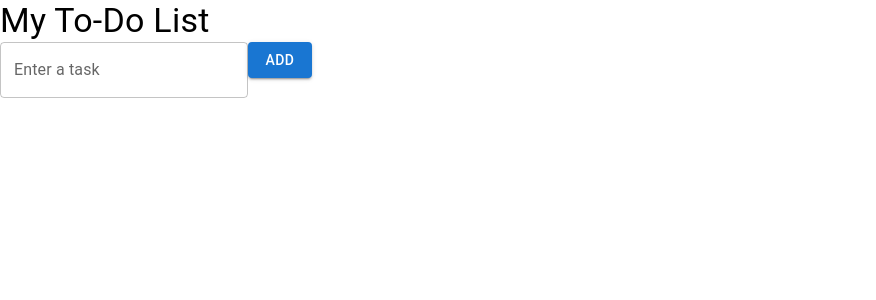
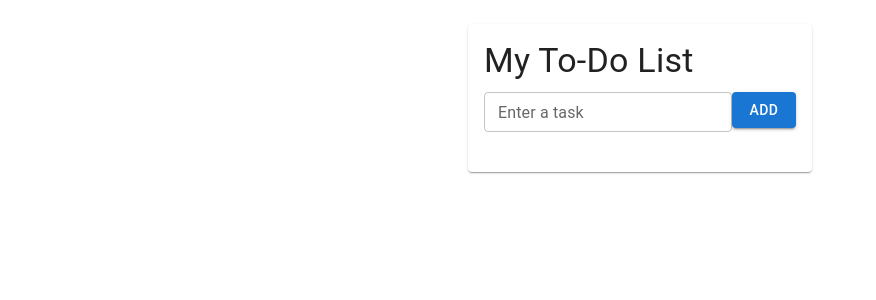
Before and after one commit to andriibur/basic-react, a React (Create React App) app in the folder todoapp/: page / in a window 1280 px wide. Shown: the top 300 px of the page, without its empty margins (0-876 px from the left). Built offline with nearby package versions, Linux system fonts and the light colour scheme.

Commit message:
basic func

```diff
--- a/todoapp/src/App.js
+++ b/todoapp/src/App.js
@@ -1,5 +1,5 @@
 import React, { useState } from 'react';
-import { Button, TextField, List, ListItem, Typography } from '@mui/material';
+import { Button, TextField, List, ListItem, Typography, Card, CardContent, Grid } from '@mui/material';
 
 export default function App() {
   const [todos, setTodos] = useState([]);
@@ -15,13 +15,17 @@ export default function App() {
   }
 
   return (
-    <div>
+    <Grid display="flex" justifyContent="center" alignItems="center" style={{ padding: 24 }}>
+      <Card sx={{ minWidth: 275 }}>
+        <CardContent>
           <Typography variant="h4">My To-Do List</Typography>
-      <form onSubmit={handleSubmit}>
+          <form onSubmit={handleSubmit} style={{ marginTop: 10 }}>
             <TextField
+              size="small"
               label="Enter a task"
               variant="outlined"
               dense
+
               value={input}
               onChange={(e) => setInput(e.target.value)}
             />
@@ -34,6 +38,8 @@ export default function App() {
               <ListItem key={index}>{todo}</ListItem>
             ))}
           </List>
-    </div>
+        </CardContent>
+      </Card>
+    </Grid>
   )
 }
```
Lines whose indentation alone changed are shown as unchanged.
